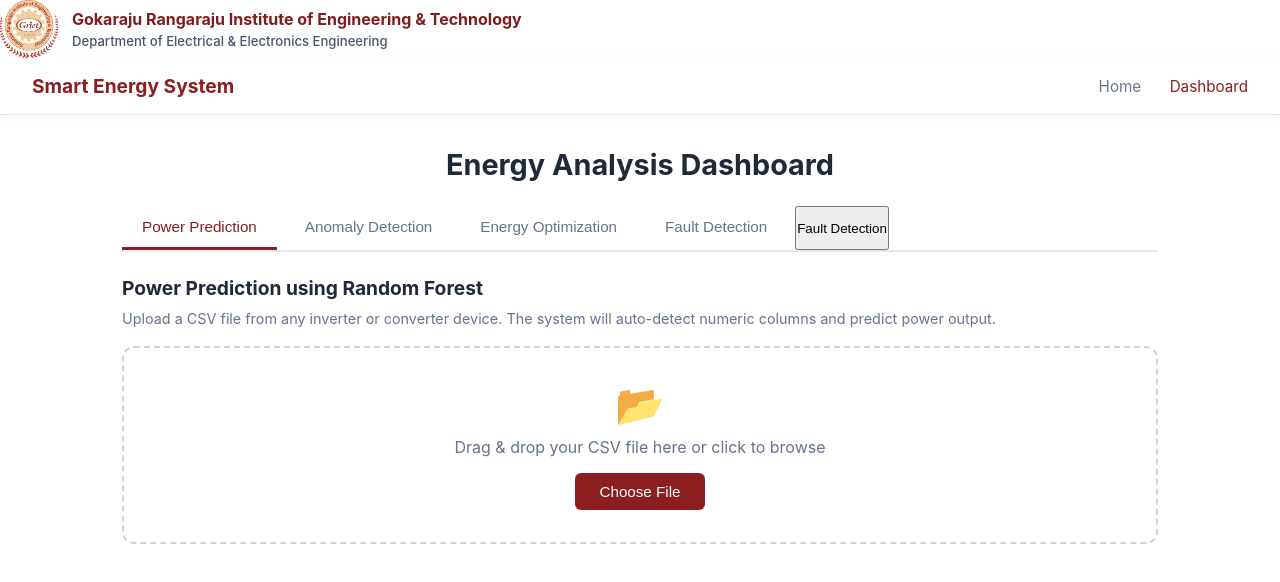
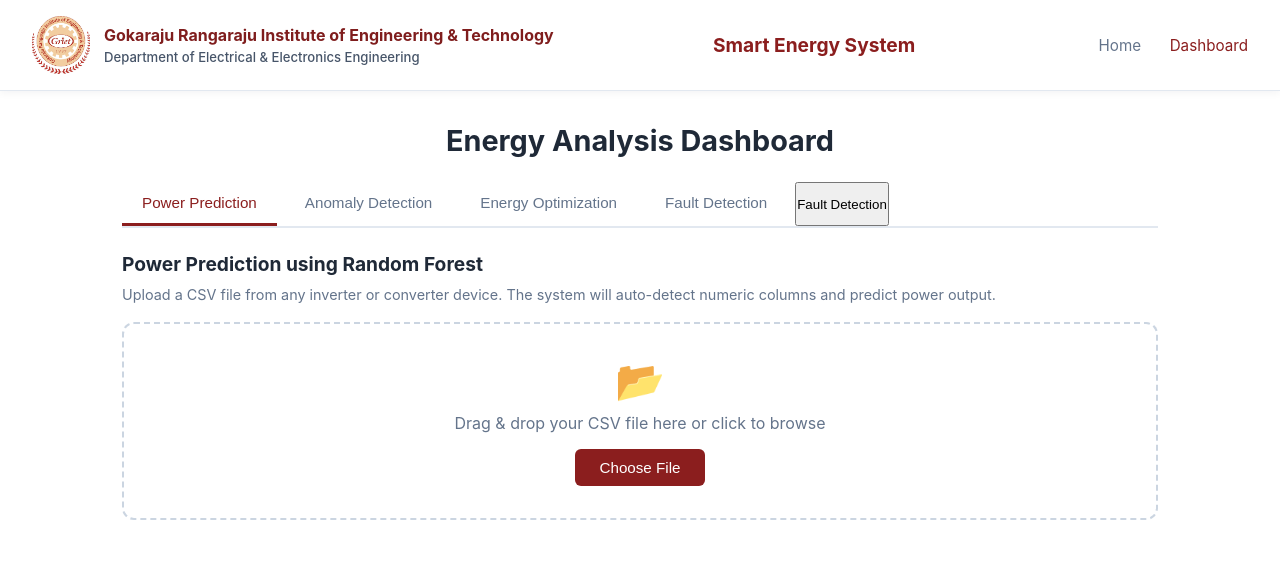
Before and after one commit to harshithy7396-ship-it/ml-inverter-dashboard, a plain HTML site: page dashboard.html in a window 1280 px wide. Drawn offline with nearby package versions, Linux system fonts and the light colour scheme.

```diff
--- a/dashboard.html
+++ b/dashboard.html
@@ -1,19 +1,7 @@
 <!DOCTYPE html>
 <html lang="en">
 <head>
-  <div class="brand-section">
-    <img src="griet-logo.jpg" alt="GRIET Logo" class="griet-logo">
 
-    <div class="institution-info">
-        <div class="institution-name">
-            Gokaraju Rangaraju Institute of Engineering & Technology
-        </div>
-
-        <div class="department-name">
-            Department of Electrical & Electronics Engineering
-        </div>
-    </div>
-</div>
   <meta charset="UTF-8">
   <meta name="viewport" content="width=device-width, initial-scale=1.0">
   <title>Energy Dashboard</title>
@@ -23,6 +11,19 @@
 </head>
 <body>
   <nav class="navbar">
+    <div class="brand-section">
+    <img src="griet-logo.jpg" alt="GRIET Logo" class="griet-logo">
+
+    <div class="institution-info">
+        <div class="institution-name">
+            Gokaraju Rangaraju Institute of Engineering &amp; Technology
+        </div>
+
+        <div class="department-name">
+            Department of Electrical &amp; Electronics Engineering
+        </div>
+    </div>
+</div>
     <a href="index.html" class="nav-brand">Smart Energy System</a>
     <div class="nav-links">
       <a href="index.html">Home</a>
@@ -146,7 +147,7 @@
         <div id="optimization-suggestions" class="suggestions-section"></div>
       </div>
     </div>
-  </div>
+
 <!-- Fault Detection Tab -->
 <div id="fault-detection" class="tab-content">
   <div class="upload-section">
@@ -186,6 +187,9 @@
     <div id="fault-notes" class="suggestion-list"></div>
   </div>
 </div>
+  </div>
+
   <script src="script.js"></script>
+  <script src="fault.js"></script>
 </body>
 </html>
```
